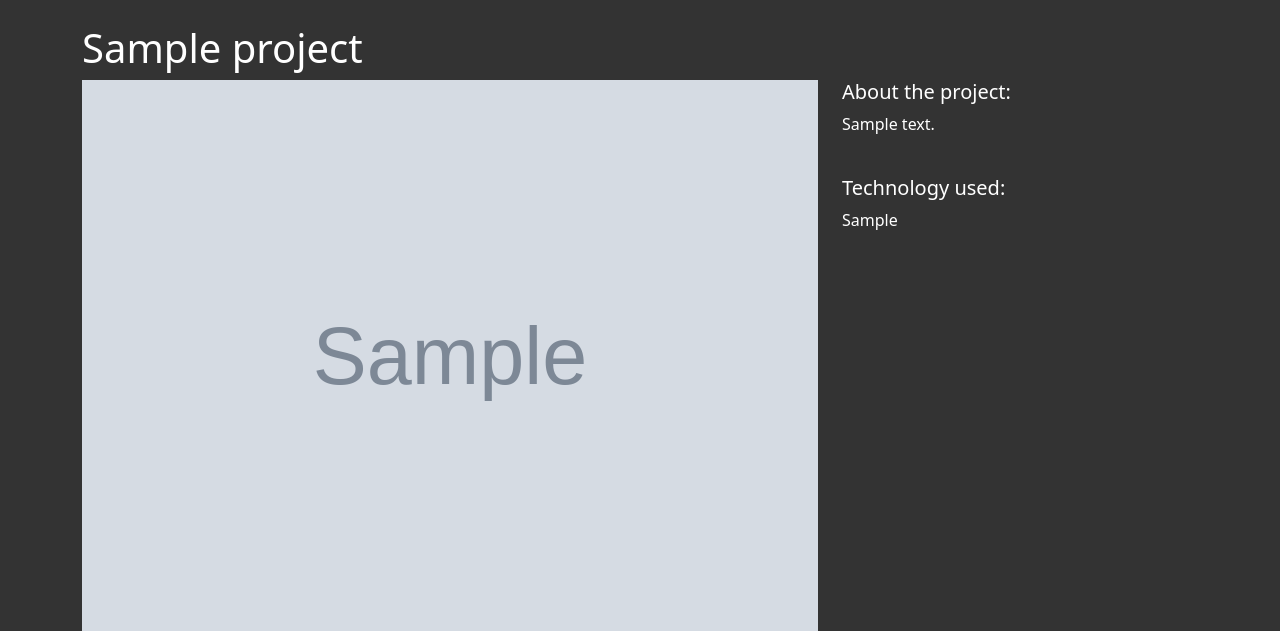
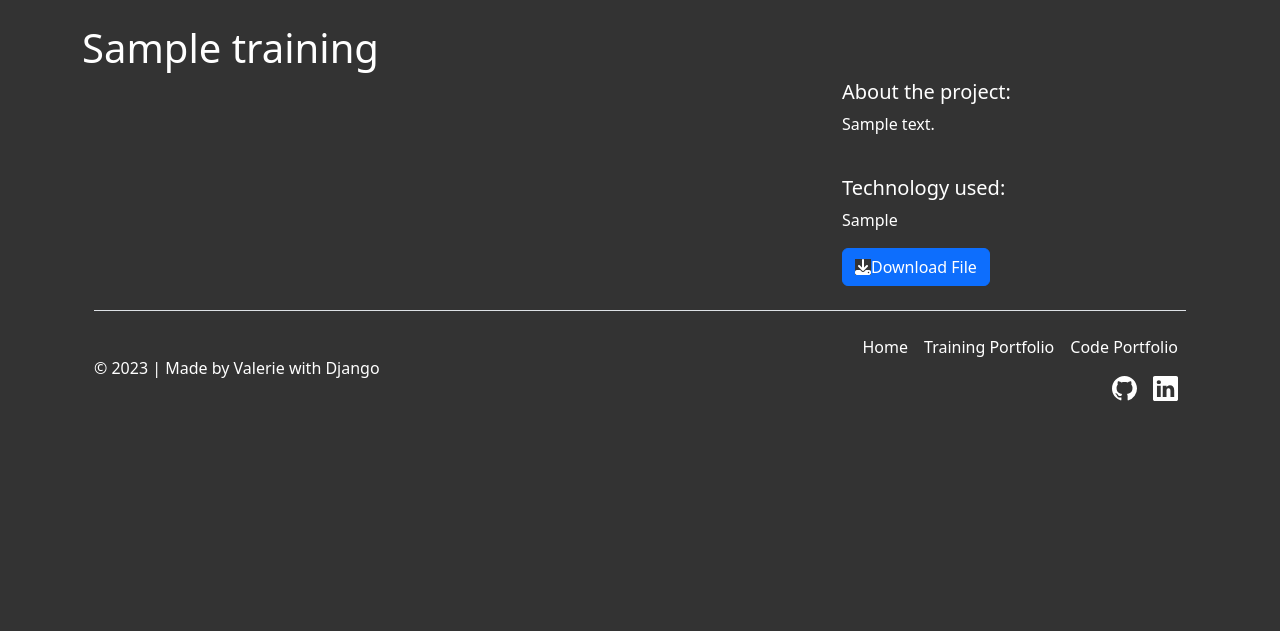
Before and after one commit to valerieviolav/personal_portfolio, a Django app: page /projects/training/1/ in a window 1280 px wide. Shown: the part 75-706 px from the top of the page. After the commit the page ends 476 px from the top, so only its background shows below. Run offline with Django 4.2, Linux system fonts and the light colour scheme; tables that the repository leaves empty hold one stand-in row (values such as "Sample post"); grey boxes marked "Sample" are stand-in pictures; some libraries are stand-ins or nearby versions.

Commit message:
Training detail view file type handling

```diff
--- a/pages/templates/pages/home.html
+++ b/pages/templates/pages/home.html
@@ -11,7 +11,7 @@
       <div class="col-lg-6 mx-auto">
         <p class="lead mb-4">Thanks for visiting! I've helped over 100 companies with <strong>business operations efficiency</strong>, <strong>talent development</strong>, and <strong>technology solutions</strong>. Check out some of my past work experience below as well as my portfolios.</p>
         <div class="d-grid gap-2 d-sm-flex justify-content-sm-center">
-          <a href="#" class="btn btn-primary btn-lg px-4 gap-3" id="contact">Contact Me</a>
+          <a href="mailto:v@valerievv.com" class="btn btn-primary btn-lg px-4 gap-3" id="contact">Contact Me</a>
         </div>
       </div>
   </div>
--- a/projects/admin.py
+++ b/projects/admin.py
@@ -1,8 +1,12 @@
 from django.contrib import admin
-from projects.models import Project
+from projects.models import Project, Training
 
 # Register your models here.
 class ProjectAdmin(admin.ModelAdmin):
     pass
 
+class TrainingAdmin(admin.ModelAdmin):
+    pass
+
 admin.site.register(Project, ProjectAdmin)
+admin.site.register(Training, TrainingAdmin)
--- a/projects/models.py
+++ b/projects/models.py
@@ -1,4 +1,5 @@
 from django.db import models
+import os
 
 # Create your models here.
 class Project(models.Model):
@@ -14,5 +15,8 @@ class Training(models.Model):
     description = models.TextField()
     technology = models.CharField(max_length=20)
     image = models.FileField(upload_to="training_images/", blank=True)
+    file = models.FileField(upload_to="training_files/", blank=True)
     def __str__(self):
         return self.title
+    def filename(self):
+        return os.path.basename(self.file.name)
--- /dev/null
+++ b/projects/templates/projects/training_detail.html
@@ -0,0 +1,34 @@
+<!-- projects/templates/projects/project_detail.html -->
+
+{% extends "base.html" %}
+
+{% block page_content %}
+<h1>{{ training.title }}</h1>
+<div class="row">
+    <div class="col-md-8">
+        {% if project.image %}
+            <img src="{{ training.image.url }}" width="100%">
+        {% endif %}
+    </div>
+    <div class="col-md-4">
+        <h5>About the project:</h5>
+        <p>{{ training.description }}</p>
+        <br>
+        <h5>Technology used:</h5>
+        <p>{{ training.technology }}</p>
+        {% if training.file %}
+            {% if '.pdf' in training.filename %}
+            <a href="{{ training.file.url }}" target="_blank" class="btn btn-primary d-inline-flex align-items-center" role="button">
+                <i class="fa-solid fa-file-pdf"></i>
+                View PDF
+            </a>
+            {% else %}
+            <a href="{{ training.file.url }}" download class="btn btn-primary d-inline-flex align-items-center" role="button">
+                <i class="fa-solid fa-download"></i>
+                Download File
+            </a>
+            {% endif %}
+        {% endif %}
+    </div>
+</div>
+{% endblock page_content %}
--- a/projects/views.py
+++ b/projects/views.py
@@ -1,5 +1,5 @@
 from django.shortcuts import render
-from projects.models import Project
+from projects.models import Project, Training
 
 # Create your views here.
 def project_index(request):
@@ -17,15 +17,16 @@ def project_detail(request, pk):
     return render(request, "projects/project_detail.html", context)
 
 def training_index(request):
-    projects = Project.objects.all()
+    trainings = Training.objects.all()
     context = {
-        "projects": projects
+        "trainings": trainings
     }
-    return render(request, "projects/project_index.html", context)
+    return render(request, "projects/training_index.html", context)
 
 def training_detail(request, pk):
-    project = Project.objects.get(pk=pk)
+    training = Training.objects.get(pk=pk)
     context = {
-        "project": project
+        "training": training
     }
-    return render(request, "projects/project_detail.html", context)
+    print(f"Filename is: {training.filename}")
+    return render(request, "projects/training_detail.html", context)
```
Also changed, not shown: projects/templates/projects/training_index.html (added, +26 -0 lines), projects/migrations/0003_training.py (added), projects/migrations/0004_training_file.py (added), 4 other files.
